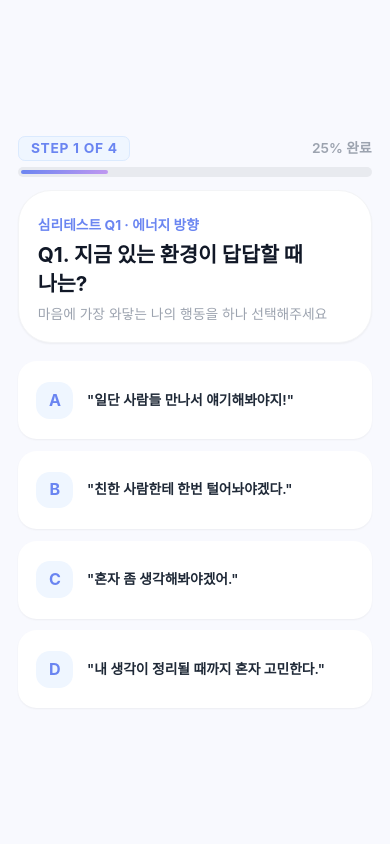
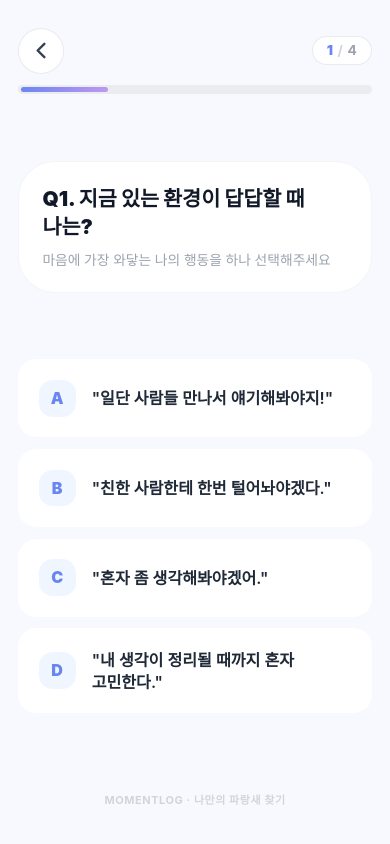
Before and after one commit to y0ungj1nchu/MomentLog, a React (Vite) app: page / in a window 390 px wide. Both pictures are taken after a click on the button "지금, 내 마음 확인하기 →". Built offline with nearby package versions, Linux system fonts and the light colour scheme; a web font is replaced by a local one.

Commit message:
feat(question): add top back button, optimize for mobile portrait layout, and remove Q1 category header

```diff
--- a/src/App.tsx
+++ b/src/App.tsx
@@ -14,7 +14,7 @@ import { Footer } from './components/Footer';
 const q1Data: QuestionData = {
   stepNumber: 1,
   totalSteps: 4,
-  category: '심리테스트 Q1 · 에너지 방향',
+  category: '',
   title: 'Q1. 지금 있는 환경이 답답할 때 나는?',
   description: '마음에 가장 와닿는 나의 행동을 하나 선택해주세요',
   options: [
@@ -29,7 +29,7 @@ const q1Data: QuestionData = {
 const q2Data: QuestionData = {
   stepNumber: 2,
   totalSteps: 4,
-  category: '심리테스트 Q2 · 방향성 인식',
+  category: '',
   title: 'Q2. “여긴 아닌 것 같은데…” 싶을 때 드는 생각은?',
   description: '내 머릿속을 가장 먼저 스치는 생각을 선택해주세요',
   options: [
@@ -44,7 +44,7 @@ const q2Data: QuestionData = {
 const q3Data: QuestionData = {
   stepNumber: 3,
   totalSteps: 4,
-  category: '심리테스트 Q3 · 진로 판단 기준',
+  category: '',
   title: 'Q3. 옮길지 말지 고민할 때 제일 중요한 건?',
   description: '결정을 내릴 때 가장 중요하게 따지는 기준을 선택해주세요',
   options: [
@@ -59,7 +59,7 @@ const q3Data: QuestionData = {
 const q4Data: QuestionData = {
   stepNumber: 4,
   totalSteps: 4,
-  category: '심리테스트 Q4 · 기회 대처 방식',
+  category: '',
   title: 'Q4. 더 좋아 보이는 기회가 나타나면?',
   description: '선택 즉시 나만의 MBTI 성향 진단 결과가 발표됩니다',
   options: [
@@ -126,6 +126,30 @@ export const App: React.FC = () => {
     window.scrollTo({ top: 0, behavior: 'instant' });
   };
 
+  const handleBackToLanding = () => {
+    setUserSelections((prev) => ({ ...prev, q1: null }));
+    setStep('landing');
+    window.scrollTo({ top: 0, behavior: 'instant' });
+  };
+
+  const handleBackToQ1 = () => {
+    setUserSelections((prev) => ({ ...prev, q2: null }));
+    setStep('q1');
+    window.scrollTo({ top: 0, behavior: 'instant' });
+  };
+
+  const handleBackToQ2 = () => {
+    setUserSelections((prev) => ({ ...prev, q3: null }));
+    setStep('q2');
+    window.scrollTo({ top: 0, behavior: 'instant' });
+  };
+
+  const handleBackToQ3 = () => {
+    setUserSelections((prev) => ({ ...prev, q4: null }));
+    setStep('q3');
+    window.scrollTo({ top: 0, behavior: 'instant' });
+  };
+
   const handleReset = () => {
     setUserSelections({
       mood: null,
@@ -148,28 +172,36 @@ export const App: React.FC = () => {
         <QuestionStep
           data={q1Data}
           themeColor="blue"
+          selectedOptionId={userSelections.q1?.id}
           onSelectOption={handleSelectQ1}
+          onBack={handleBackToLanding}
         />
       )}
       {step === 'q2' && (
         <QuestionStep
           data={q2Data}
           themeColor="purple"
+          selectedOptionId={userSelections.q2?.id}
           onSelectOption={handleSelectQ2}
+          onBack={handleBackToQ1}
         />
       )}
       {step === 'q3' && (
         <QuestionStep
           data={q3Data}
           themeColor="blue"
+          selectedOptionId={userSelections.q3?.id}
           onSelectOption={handleSelectQ3}
+          onBack={handleBackToQ2}
         />
       )}
       {step === 'q4' && (
         <QuestionStep
           data={q4Data}
           themeColor="purple"
+          selectedOptionId={userSelections.q4?.id}
           onSelectOption={handleSelectQ4}
+          onBack={handleBackToQ3}
         />
       )}
       {step === 'main' && (
--- a/src/components/QuestionStep.tsx
+++ b/src/components/QuestionStep.tsx
@@ -1,18 +1,26 @@
-import React, { useState } from 'react';
+import React, { useState, useEffect } from 'react';
 import { QuestionData, QuestionOption } from '../types';
 
 interface QuestionStepProps {
   data: QuestionData;
   themeColor: 'blue' | 'purple';
+  selectedOptionId?: number | null;
   onSelectOption: (option: QuestionOption) => void;
+  onBack: () => void;
 }
 
 export const QuestionStep: React.FC<QuestionStepProps> = ({
   data,
   themeColor,
+  selectedOptionId,
   onSelectOption,
+  onBack,
 }) => {
-  const [selectedId, setSelectedId] = useState<number | null>(null);
+  const [selectedId, setSelectedId] = useState<number | null>(selectedOptionId ?? null);
+
+  useEffect(() => {
+    setSelectedId(selectedOptionId ?? null);
+  }, [data.stepNumber, selectedOptionId]);
 
   const isPurple = themeColor === 'purple';
   const progressPercent = Math.round((data.stepNumber / data.totalSteps) * 100);
@@ -23,62 +31,65 @@ export const QuestionStep: React.FC<QuestionStepProps> = ({
     // 테두리 반짝임 피드백 후 다음 단계 이동
     setTimeout(() => {
       onSelectOption(option);
-    }, 350);
+    }, 320);
   };
 
   return (
-    <section className="min-h-[100dvh] flex flex-col justify-center items-center bg-[#F8F9FE] px-4 py-3 sm:py-6 fade-enter overflow-y-auto">
-      {/* 모바일 가로 모드(Landscape) 기준: 좌측 질문 + 우측 4지선다 2x2 그리드 */}
-      <div className="w-full max-w-5xl mx-auto flex flex-col landscape:flex-row sm:flex-row items-center justify-center gap-4 sm:gap-6 lg:gap-10 my-auto">
+    <section className="min-h-[100dvh] flex flex-col justify-between bg-[#F8F9FE] px-4 py-4 sm:py-6 fade-enter overflow-y-auto">
+      {/* 핸드폰 세로 방향(Portrait) 기준 최적화 컨테이너 */}
+      <div className="w-full max-w-md mx-auto flex flex-col flex-1 justify-between gap-4 sm:gap-5 my-auto py-2">
 
-        {/* 좌측: 진행 상태 바 & 질문 헤더 카드 */}
-        <div className="w-full landscape:w-[40%] sm:w-[40%] max-w-sm sm:max-w-none flex flex-col justify-center flex-shrink-0">
+        {/* 상단 네비게이션 바: 뒤로가기 버튼 & 진행률 */}
+        <div className="w-full">
+          <div className="flex items-center justify-between mb-2.5">
+            {/* 뒤로가기 버튼 */}
+            <button
+              type="button"
+              onClick={onBack}
+              className="w-10 h-10 rounded-full bg-white shadow-xs border border-gray-200/80 flex items-center justify-center text-gray-700 hover:text-gray-900 hover:bg-gray-50 active:scale-95 transition-all cursor-pointer"
+              aria-label="이전 단계로 이동"
+              title="이전으로 돌아가기"
+            >
+              <svg className="w-5 h-5 text-gray-700" fill="none" stroke="currentColor" viewBox="0 0 24 24">
+                <path strokeLinecap="round" strokeLinejoin="round" strokeWidth={2.5} d="M15 19l-7-7 7-7" />
+              </svg>
+            </button>
 
-          {/* 진행 상태 바 */}
-          <div className="mb-3 sm:mb-4">
-            <div className="flex items-center justify-between mb-1.5 sm:mb-2">
-              <span
-                className={`text-xs font-bold tracking-wider uppercase px-2.5 py-0.5 rounded-md border ${
-                  isPurple
-                    ? 'text-[#9E8FF0] bg-purple-50 border-purple-100'
-                    : 'text-[#6A85F1] bg-blue-50 border-blue-100'
-                }`}
-              >
-                Step {data.stepNumber} of {data.totalSteps}
+            {/* 단계 표시 (간결한 숫자 배지) */}
+            <div className="flex items-center gap-1 px-3 py-1 bg-white rounded-full border border-gray-200/80 shadow-xs">
+              <span className={`text-xs font-black ${isPurple ? 'text-[#9E8FF0]' : 'text-[#6A85F1]'}`}>
+                {data.stepNumber}
               </span>
-              <span className="text-xs font-semibold text-gray-400">
-                {progressPercent}% 완료
+              <span className="text-xs font-bold text-gray-300">/</span>
+              <span className="text-xs font-bold text-gray-400">
+                {data.totalSteps}
               </span>
             </div>
-            <div className="w-full h-2 sm:h-2.5 bg-gray-200/80 rounded-full overflow-hidden p-0.5">
+          </div>
+
+          {/* 세련된 진행 상태 프로그레스 바 */}
+          <div className="w-full h-2 bg-gray-200/70 rounded-full overflow-hidden p-0.5">
             <div
-                className="h-full rounded-full gradient-bg transition-all duration-500"
+              className="h-full rounded-full gradient-bg transition-all duration-400 ease-out"
               style={{ width: `${progressPercent}%` }}
             />
           </div>
         </div>
 
-          {/* 질문 카드 */}
-          <div className="bg-white rounded-[1.8rem] sm:rounded-[2rem] p-4 sm:p-6 shadow-sm border border-gray-100">
-            <span
-              className={`inline-block text-xs font-bold mb-1.5 sm:mb-2 ${
-                isPurple ? 'text-[#C198F0]' : 'text-[#6A85F1]'
-              }`}
-            >
-              {data.category}
-            </span>
-            <h2 className="text-lg sm:text-xl lg:text-2xl font-bold text-gray-900 leading-snug break-keep">
+        {/* 질문 카드 (질문 위에 불필요한 '심리테스트 Q1' 라벨 제거) */}
+        <div className="bg-white rounded-[2rem] p-5 sm:p-6 shadow-xs border border-gray-100/90 text-left">
+          <h2 className="text-lg sm:text-xl font-black text-gray-900 leading-snug break-keep">
             {data.title}
           </h2>
-            <p className="text-xs sm:text-sm text-gray-400 mt-1.5 sm:mt-2 break-keep">
+          {data.description && (
+            <p className="text-xs sm:text-sm text-gray-400 mt-2 font-medium break-keep">
               {data.description}
             </p>
-          </div>
+          )}
         </div>
 
-        {/* 우측: 4지 선다 2x2 그리드 선택지 버튼 리스트 (A, B, C, D 뱃지 & 테두리 반짝임) */}
-        <div className="w-full landscape:w-[60%] sm:w-[60%] max-w-md sm:max-w-none flex-grow">
-          <div className="grid grid-cols-1 landscape:grid-cols-2 sm:grid-cols-2 gap-2.5 sm:gap-3">
+        {/* 4지선다 선택지 버튼 리스트 (핸드폰 세로 방향 1열 스택 배치) */}
+        <div className="flex flex-col gap-2.5 sm:gap-3 w-full">
           {data.options.map((option) => {
             const isSelected = selectedId === option.id;
             return (
@@ -86,29 +97,29 @@ export const QuestionStep: React.FC<QuestionStepProps> = ({
                 key={option.id}
                 type="button"
                 onClick={() => handleSelect(option)}
-                  className={`p-3.5 sm:p-4 rounded-2xl bg-white border-2 flex items-center justify-between text-left transition-all duration-150 relative cursor-pointer min-h-[4.25rem] sm:min-h-[5rem] ${
+                className={`w-full p-4 rounded-2xl bg-white border-2 flex items-center justify-between text-left transition-all duration-150 relative cursor-pointer active:scale-[0.98] min-h-[4.25rem] ${
                   isSelected
                     ? isPurple
-                        ? 'border-[#C198F0] ring-4 ring-[#C198F0] shadow-[0_0_18px_rgba(193,152,240,0.95)] sparkle-border z-10'
-                        : 'border-[#6A85F1] ring-4 ring-[#6A85F1] shadow-[0_0_18px_rgba(106,133,241,0.95)] sparkle-border z-10'
+                      ? 'border-[#C198F0] ring-4 ring-[#C198F0]/30 shadow-[0_0_16px_rgba(193,152,240,0.45)] z-10'
+                      : 'border-[#6A85F1] ring-4 ring-[#6A85F1]/30 shadow-[0_0_16px_rgba(106,133,241,0.45)] z-10'
                     : isPurple
-                      ? 'border-transparent shadow-sm hover:border-[#C198F0]/60 hover:shadow-md'
-                      : 'border-transparent shadow-sm hover:border-[#6A85F1]/60 hover:shadow-md'
+                    ? 'border-transparent shadow-xs hover:border-[#C198F0]/50 hover:shadow-md'
+                    : 'border-transparent shadow-xs hover:border-[#6A85F1]/50 hover:shadow-md'
                 }`}
               >
-                  <div className="flex items-center gap-3 relative z-10 w-full pr-1">
+                <div className="flex items-center gap-3.5 relative z-10 w-full pr-1">
                   <span
-                      className={`btn-num flex-shrink-0 w-8 h-8 sm:w-9 sm:h-9 rounded-xl font-bold flex items-center justify-center text-sm sm:text-base transition-colors ${
+                    className={`flex-shrink-0 w-8 h-8 sm:w-9 sm:h-9 rounded-xl font-black flex items-center justify-center text-sm sm:text-base transition-colors ${
                       isSelected
-                          ? 'gradient-bg text-white'
+                        ? 'gradient-bg text-white shadow-xs'
                         : isPurple
-                          ? 'bg-purple-50 text-[#9E8FF0] group-hover:gradient-bg group-hover:text-white'
-                          : 'bg-blue-50 text-[#6A85F1] group-hover:gradient-bg group-hover:text-white'
+                        ? 'bg-purple-50 text-[#9E8FF0]'
+                        : 'bg-blue-50 text-[#6A85F1]'
                     }`}
                   >
                     {option.label || option.id}
                   </span>
-                    <p className="text-gray-800 text-xs sm:text-sm font-semibold leading-snug break-keep flex-1">
+                  <p className="text-gray-800 text-sm sm:text-base font-semibold leading-snug break-keep flex-1">
                     "{option.text}"
                   </p>
                 </div>
@@ -116,6 +127,12 @@ export const QuestionStep: React.FC<QuestionStepProps> = ({
             );
           })}
         </div>
+
+        {/* 하단 미니 브랜딩 문구 */}
+        <div className="text-center pt-1 pb-1">
+          <span className="text-[11px] font-bold text-gray-300 tracking-wider">
+            MOMENTLOG · 나만의 파랑새 찾기
+          </span>
         </div>
 
       </div>
```
Lines whose indentation alone changed are shown as unchanged.
